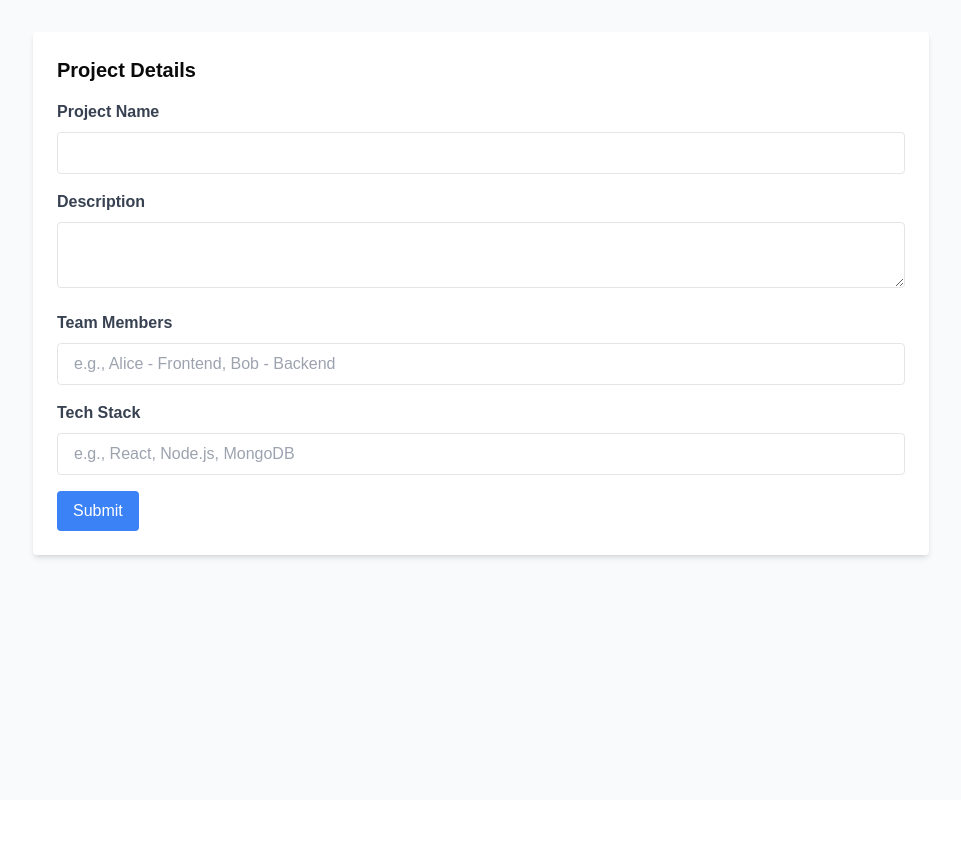
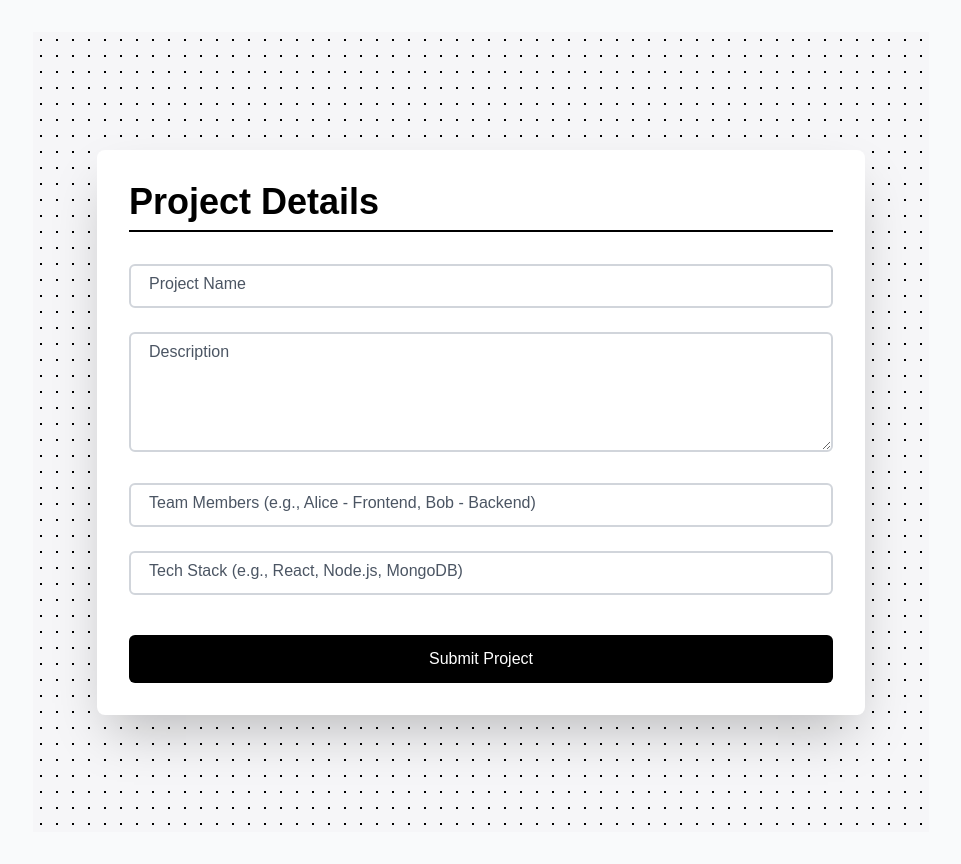
Before and after one commit to MubarekAdem/project-analyser, a Next.js app: page / in a window 1280 px wide. Shown: the whole page, without its empty margins (159-1120 px from the left). Before the commit the page ends 800 px from the top, so only its background shows below. Built offline with nearby package versions, Linux system fonts and the light colour scheme.

Commit message:
finished styling

```diff
--- a/app/components/AnalysisResult.jsx
+++ b/app/components/AnalysisResult.jsx
@@ -1,24 +1,125 @@
-import React from "react";
-import { marked } from "marked"; // Import marked for Markdown parsing
+"use client";
+
+import React, { useEffect, useRef, useState } from "react";
+import { marked } from "marked";
+import { motion } from "framer-motion";
 
 const AnalysisResult = ({ analysis }) => {
-  // Ensure analysis is a string, as it will be markdown
-  let analysisString = analysis;
+  const [sections, setSections] = useState([]);
+  const containerRef = useRef(null);
 
-  // If analysis is an object, extract the string from it (i.e., from the "analysis" field)
-  if (typeof analysis === "object" && analysis?.analysis) {
-    analysisString = analysis.analysis; // Use the analysis field from the object
+  useEffect(() => {
+    if (!analysis) return; // Add a check for undefined or null analysis
+
+    const analysisString =
+      typeof analysis === "object" ? analysis.analysis : analysis;
+
+    if (!analysisString) return; // Add another check for empty analysis string
+
+    const html = marked(analysisString);
+    const tempDiv = document.createElement("div");
+    tempDiv.innerHTML = html;
+
+    const newSections = [];
+    tempDiv.childNodes.forEach((node) => {
+      if (node.nodeType === Node.ELEMENT_NODE) {
+        const element = node;
+        if (
+          element.tagName === "H1" ||
+          element.tagName === "H2" ||
+          element.tagName === "H3"
+        ) {
+          newSections.push({ type: "header", content: element.outerHTML });
+        } else if (element.tagName === "P") {
+          newSections.push({ type: "paragraph", content: element.outerHTML });
+        } else if (element.tagName === "UL" || element.tagName === "OL") {
+          newSections.push({ type: "list", content: element.outerHTML });
+        }
+      }
+    });
+
+    setSections(newSections);
+  }, [analysis]);
+
+  useEffect(() => {
+    const observer = new IntersectionObserver(
+      (entries) => {
+        entries.forEach((entry) => {
+          if (entry.isIntersecting) {
+            entry.target.classList.add("in-view");
+          } else {
+            entry.target.classList.remove("in-view");
+          }
+        });
+      },
+      { threshold: 0.1 }
+    );
+
+    const elements =
+      containerRef.current?.querySelectorAll(".animate-on-scroll");
+    elements?.forEach((el) => observer.observe(el));
+
+    return () => observer.disconnect();
+  }, [sections]);
+
+  const headerVariants = {
+    hidden: { opacity: 0, y: -50 },
+    visible: { opacity: 1, y: 0, transition: { duration: 0.5 } },
+  };
+
+  const paragraphVariants = {
+    hidden: { opacity: 0, x: -50 },
+    visible: { opacity: 1, x: 0, transition: { duration: 0.5 } },
+  };
+
+  const listVariants = {
+    hidden: { opacity: 0, scale: 0.8 },
+    visible: { opacity: 1, scale: 1, transition: { duration: 0.5 } },
+  };
+
+  if (!analysis) {
+    return <p>No analysis data available.</p>; // Optionally render a message if analysis is not available
   }
 
-  // Convert Markdown string to HTML using 'marked'
-  const markdownToHTML = marked(analysisString);
-
   return (
-    <div className="p-6 bg-white rounded-lg shadow-lg">
-      <div
-        className="text-gray-700 mt-2"
-        dangerouslySetInnerHTML={{ __html: markdownToHTML }}
-      />
+    <div
+      ref={containerRef}
+      className="p-6 bg-white rounded-lg shadow-lg space-y-6"
+    >
+      {sections.map((section, index) => (
+        <motion.div
+          key={index}
+          className={`animate-on-scroll ${
+            section.type === "header"
+              ? "text-2xl font-bold text-gray-800"
+              : section.type === "paragraph"
+              ? "text-gray-700"
+              : "text-gray-600"
+          }`}
+          initial="hidden"
+          animate="visible"
+          variants={
+            section.type === "header"
+              ? headerVariants
+              : section.type === "paragraph"
+              ? paragraphVariants
+              : listVariants
+          }
+        >
+          <div dangerouslySetInnerHTML={{ __html: section.content }} />
+        </motion.div>
+      ))}
+      <style jsx>{`
+        .animate-on-scroll {
+          opacity: 0;
+          transform: translateY(20px);
+          transition: opacity 0.5s, transform 0.5s;
+        }
+        .animate-on-scroll.in-view {
+          opacity: 1;
+          transform: translateY(0);
+        }
+      `}</style>
     </div>
   );
 };
--- a/app/components/ProjectForm.jsx
+++ b/app/components/ProjectForm.jsx
@@ -1,4 +1,5 @@
 "use client";
+
 import { useState } from "react";
 
 export default function ProjectForm({ onSubmit }) {
@@ -21,72 +22,101 @@ export default function ProjectForm({ onSubmit }) {
   };
 
   return (
-    <form className="p-6 bg-white rounded shadow-md" onSubmit={handleSubmit}>
-      {" "}
-      <h2 className="text-xl font-bold mb-4">Project Details</h2>{" "}
-      <div className="mb-4">
-        {" "}
-        <label className="block text-gray-700 font-bold mb-2">
-          {" "}
-          Project Name{" "}
-        </label>{" "}
+    <div className="min-h-screen flex items-center justify-center bg-gray-100 bg-opacity-50 bg-[radial-gradient(#000000_1px,transparent_1px)] [background-size:16px_16px]">
+      <form
+        className="w-full max-w-3xl mx-auto p-8 bg-white rounded-lg shadow-2xl transition-all duration-300 ease-in-out hover:shadow-3xl"
+        onSubmit={handleSubmit}
+      >
+        <h2 className="text-4xl font-bold mb-8 text-black border-b-2 border-black pb-2">
+          Project Details
+        </h2>
+
+        <div className="space-y-6">
+          <div className="relative">
             <input
               type="text"
               name="name"
+              id="name"
               value={projectData.name}
               onChange={handleChange}
-          className="w-full px-4 py-2 border rounded"
-        />{" "}
-      </div>{" "}
-      <div className="mb-4">
-        {" "}
-        <label className="block text-gray-700 font-bold mb-2">
-          {" "}
-          Description{" "}
-        </label>{" "}
+              className="peer w-full px-4 py-2 border-2 border-gray-300 rounded-md focus:outline-none focus:ring-2 focus:ring-black focus:border-transparent transition-all duration-300 ease-in-out bg-transparent"
+              placeholder=" "
+              required
+            />
+            <label
+              htmlFor="name"
+              className="absolute left-4 -top-3 text-sm text-gray-600 transition-all duration-300 ease-in-out bg-white px-1
+                         peer-placeholder-shown:text-base peer-placeholder-shown:top-2 peer-focus:-top-3 peer-focus:text-sm"
+            >
+              Project Name
+            </label>
+          </div>
+
+          <div className="relative">
             <textarea
               name="description"
+              id="description"
               value={projectData.description}
               onChange={handleChange}
-          className="w-full px-4 py-2 border rounded"
-        />{" "}
-      </div>{" "}
-      <div className="mb-4">
-        {" "}
-        <label className="block text-gray-700 font-bold mb-2">
-          {" "}
-          Team Members{" "}
-        </label>{" "}
+              className="peer w-full px-4 py-2 border-2 border-gray-300 rounded-md focus:outline-none focus:ring-2 focus:ring-black focus:border-transparent transition-all duration-300 ease-in-out min-h-[120px] resize-y bg-transparent"
+              placeholder=" "
+              required
+            />
+            <label
+              htmlFor="description"
+              className="absolute left-4 -top-3 text-sm text-gray-600 transition-all duration-300 ease-in-out bg-white px-1
+                         peer-placeholder-shown:text-base peer-placeholder-shown:top-2 peer-focus:-top-3 peer-focus:text-sm"
+            >
+              Description
+            </label>
+          </div>
+
+          <div className="relative">
             <input
               type="text"
               name="teamMembers"
+              id="teamMembers"
               value={projectData.teamMembers}
               onChange={handleChange}
-          placeholder="e.g., Alice - Frontend, Bob - Backend"
-          className="w-full px-4 py-2 border rounded"
-        />{" "}
-      </div>{" "}
-      <div className="mb-4">
-        {" "}
-        <label className="block text-gray-700 font-bold mb-2">
-          Tech Stack
-        </label>{" "}
+              className="peer w-full px-4 py-2 border-2 border-gray-300 rounded-md focus:outline-none focus:ring-2 focus:ring-black focus:border-transparent transition-all duration-300 ease-in-out bg-transparent"
+              placeholder=" "
+            />
+            <label
+              htmlFor="teamMembers"
+              className="absolute left-4 -top-3 text-sm text-gray-600 transition-all duration-300 ease-in-out bg-white px-1
+                         peer-placeholder-shown:text-base peer-placeholder-shown:top-2 peer-focus:-top-3 peer-focus:text-sm"
+            >
+              Team Members (e.g., Alice - Frontend, Bob - Backend)
+            </label>
+          </div>
+
+          <div className="relative">
             <input
               type="text"
               name="techStack"
+              id="techStack"
               value={projectData.techStack}
               onChange={handleChange}
-          placeholder="e.g., React, Node.js, MongoDB"
-          className="w-full px-4 py-2 border rounded"
-        />{" "}
-      </div>{" "}
+              className="peer w-full px-4 py-2 border-2 border-gray-300 rounded-md focus:outline-none focus:ring-2 focus:ring-black focus:border-transparent transition-all duration-300 ease-in-out bg-transparent"
+              placeholder=" "
+            />
+            <label
+              htmlFor="techStack"
+              className="absolute left-4 -top-3 text-sm text-gray-600 transition-all duration-300 ease-in-out bg-white px-1
+                         peer-placeholder-shown:text-base peer-placeholder-shown:top-2 peer-focus:-top-3 peer-focus:text-sm"
+            >
+              Tech Stack (e.g., React, Node.js, MongoDB)
+            </label>
+          </div>
+        </div>
+
         <button
           type="submit"
-        className="bg-blue-500 text-white px-4 py-2 rounded"
+          className="mt-10 w-full bg-black text-white px-6 py-3 rounded-md hover:bg-gray-800 focus:outline-none focus:ring-2 focus:ring-black focus:ring-offset-2 transition-all duration-300 ease-in-out transform hover:scale-105"
         >
-        {" "}
-        Submit{" "}
-      </button>{" "}
+          Submit Project
+        </button>
       </form>
+    </div>
   );
 }
```
Lines whose indentation alone changed are shown as unchanged.
